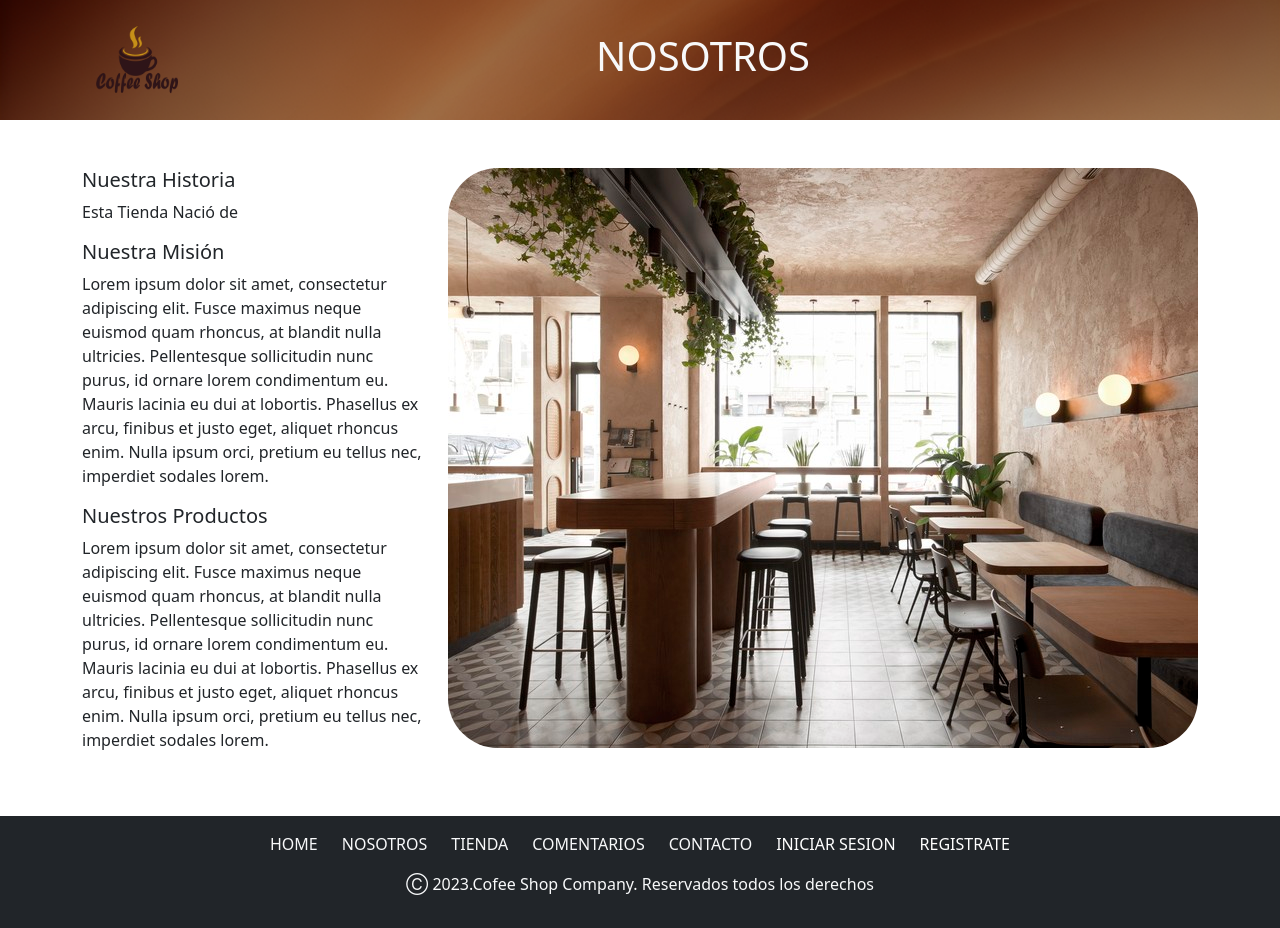
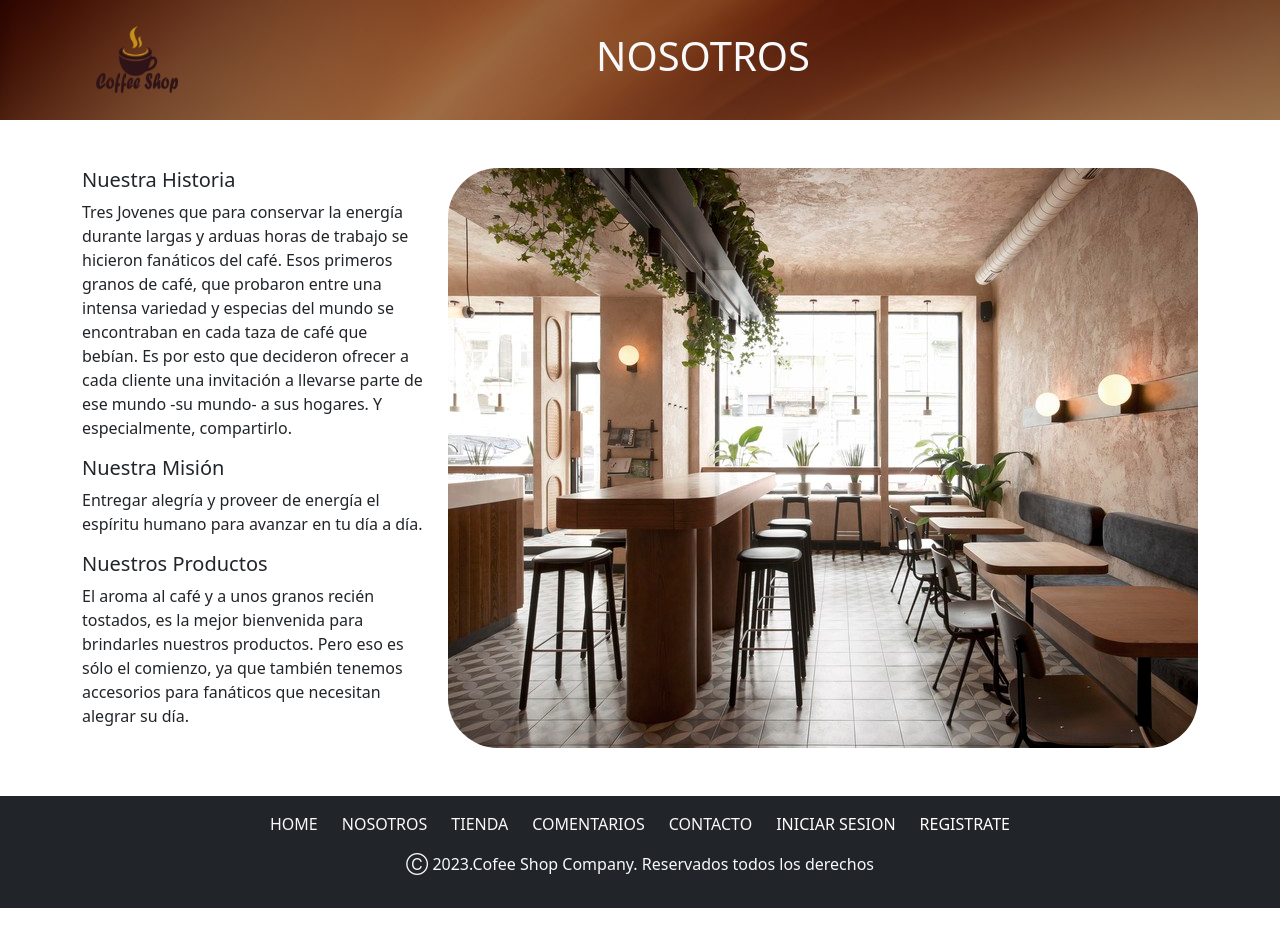
Before and after one commit to dmunoz80/CoffeShop-ProyectoFinal, a React (Create React App) app: page /Nosotros in a window 1280 px wide. Built offline with nearby package versions, Linux system fonts and the light colour scheme.

Commit message:
actualizaciones de texto vista nosotros

```diff
--- a/src/views/Nosotros.jsx
+++ b/src/views/Nosotros.jsx
@@ -13,15 +13,15 @@ const Nosotros = () => {
           <Col>
              <InfoNosotros
               title={"Nuestra Historia"}
-              content={"Esta Tienda Nació de "}
+              content={"Tres Jovenes que para conservar la energía durante largas y arduas horas de trabajo se hicieron fanáticos del café. Esos primeros granos de café, que probaron entre una intensa variedad y especias del mundo se encontraban en cada taza de café que bebían. Es por esto que decideron ofrecer a cada cliente una invitación a llevarse parte de ese mundo -su mundo- a sus hogares. Y especialmente, compartirlo. "}
              />
             <InfoNosotros
               title={"Nuestra Misión"}
-              content={"Lorem ipsum dolor sit amet, consectetur adipiscing elit. Fusce maximus neque euismod quam rhoncus, at blandit nulla ultricies. Pellentesque sollicitudin nunc purus, id ornare lorem condimentum eu. Mauris lacinia eu dui at lobortis. Phasellus ex arcu, finibus et justo eget, aliquet rhoncus enim. Nulla ipsum orci, pretium eu tellus nec, imperdiet sodales lorem."}
+              content={"Entregar alegría y proveer de energía el espíritu humano para avanzar en tu día a día."}
              />
              <InfoNosotros
               title={"Nuestros Productos"}
-              content={"Lorem ipsum dolor sit amet, consectetur adipiscing elit. Fusce maximus neque euismod quam rhoncus, at blandit nulla ultricies. Pellentesque sollicitudin nunc purus, id ornare lorem condimentum eu. Mauris lacinia eu dui at lobortis. Phasellus ex arcu, finibus et justo eget, aliquet rhoncus enim. Nulla ipsum orci, pretium eu tellus nec, imperdiet sodales lorem. "}
+              content={"El aroma al café y a unos granos recién tostados, es la mejor bienvenida para brindarles nuestros productos. Pero eso es sólo el comienzo, ya que también tenemos accesorios para fanáticos que necesitan alegrar su día."}
              />
           </Col>
           <Col>
```
